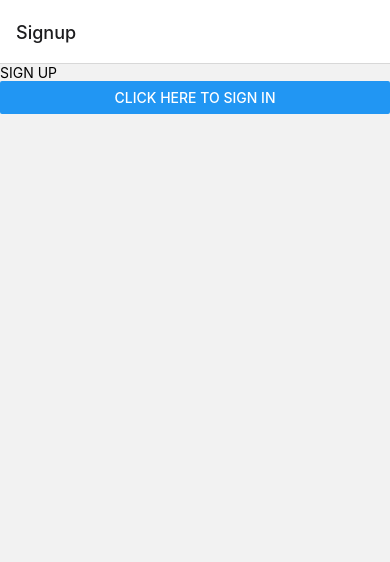
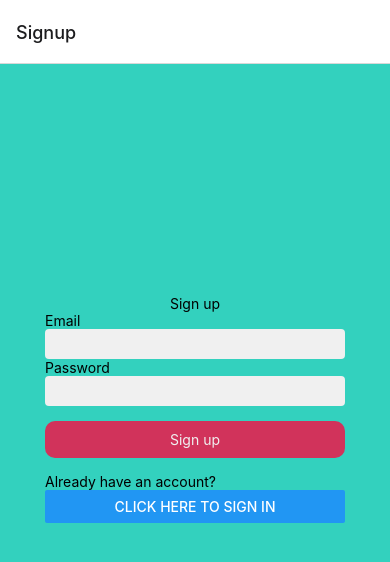
Before and after one commit to johannesmu/CrossPlat2, a React Native app: screen /Signup in a window 390 px wide. Shown: the top 562 px of the page. Built offline with nearby package versions, Linux system fonts and the light colour scheme.

Commit message:
added views and theme colours

```diff
--- a/components/Signin.js
+++ b/components/Signin.js
@@ -1,10 +1,63 @@
 import React from 'react';
-import { View, Text } from "react-native";
+import { View, Text, StyleSheet, Button, TextInput, TouchableOpacity, KeyboardAvoidingView, Platform } from "react-native";
+import { useNavigation } from '@react-navigation/native';
+import { ThemeColours } from './ThemeColours';
 
 export function Signin (props){
-    return(
-        <View>
-            <Text>SIGN IN</Text>
+
+    const navigation = useNavigation()
+
+    return (
+      <View style={styles.container}>
+        <Text>Sign up</Text>
+        <KeyboardAvoidingView
+          behavior={Platform.OS === "ios" ? "padding" : "height"}
+        >
+        <View style={styles.inner}>
+          <Text>Email</Text>
+          <TextInput style={styles.input} />
+          <Text>Password</Text>
+          <TextInput style={styles.input} />
+          <TouchableOpacity style={styles.button}>
+            <Text style={styles.buttonText}>Sign up</Text>
+          </TouchableOpacity>
+          <Text>Already have an account?</Text>
+          <Button title="Click here to sign in" onPress={() => navigation.navigate("Signin")} />
         </View>
+        </KeyboardAvoidingView>
+
+      </View>
     )
-}
+  }
+
+  const styles = StyleSheet.create( {
+    input: {
+      backgroundColor: ThemeColours.cultured,
+      fontSize: 16,
+      padding: 5,
+      borderRadius: 4,
+    },
+    button: {
+      marginVertical: 15,
+      backgroundColor: ThemeColours.cerise,
+      padding: 10,
+      borderRadius: 10,
+    },
+    container: {
+      flex: 1,
+      backgroundColor: ThemeColours.turquoise,
+      justifyContent: 'center',
+      alignItems: 'center'
+    },
+    buttonText: {
+      color: ThemeColours.cultured,
+      textAlign: 'center',
+    },
+    inner: {
+      width: 300,
+      marginBottom: 90,
+    },
+    kb: {
+      flex: 1,
+    }
+  })
--- a/components/Signup.js
+++ b/components/Signup.js
@@ -1,16 +1,63 @@
 import React from 'react';
-import { View, Text, StyleSheet, Button } from "react-native";
+import { View, Text, StyleSheet, Button, TextInput, TouchableOpacity, KeyboardAvoidingView, Platform } from "react-native";
 import {useNavigation} from '@react-navigation/native';
+import { ThemeColours } from './ThemeColours';
 
-
-export function Signup (props){
+export function Signup(props) {
 
     const navigation = useNavigation()
 
-    return(
-        <View>
-            <Text>SIGN UP</Text>
-            <Button title="Click here to sign in" onPress={ () => navigation.navigate('Signin')} />
+    return (
+      <View style={styles.container}>
+        <Text>Sign up</Text>
+        <KeyboardAvoidingView
+          behavior={Platform.OS === "ios" ? "padding" : "height"}
+        >
+        <View style={styles.inner}>
+          <Text>Email</Text>
+          <TextInput style={styles.input} />
+          <Text>Password</Text>
+          <TextInput style={styles.input} />
+          <TouchableOpacity style={styles.button}>
+            <Text style={styles.buttonText}>Sign up</Text>
+          </TouchableOpacity>
+          <Text>Already have an account?</Text>
+          <Button title="Click here to sign in" onPress={() => navigation.navigate("Signin")} />
         </View>
+        </KeyboardAvoidingView>
+
+      </View>
     )
-}
+  }
+
+  const styles = StyleSheet.create( {
+    input: {
+      backgroundColor: ThemeColours.cultured,
+      fontSize: 16,
+      padding: 5,
+      borderRadius: 4,
+    },
+    button: {
+      marginVertical: 15,
+      backgroundColor: ThemeColours.cerise,
+      padding: 10,
+      borderRadius: 10,
+    },
+    container: {
+      flex: 1,
+      backgroundColor: ThemeColours.turquoise,
+      justifyContent: 'center',
+      alignItems: 'center'
+    },
+    buttonText: {
+      color: ThemeColours.cultured,
+      textAlign: 'center',
+    },
+    inner: {
+      width: 300,
+      marginBottom: 90,
+    },
+    kb: {
+      flex: 1,
+    }
+  })
--- /dev/null
+++ b/components/ThemeColours.js
@@ -0,0 +1,7 @@
+export const ThemeColours = {
+    cultured: 'hsla(0, 0%, 94%, 1)',
+    cerulean: 'hsla(228, 63%, 51%, 1)',
+    turquoise: 'hsla(173, 63%, 51%, 1)',
+    black: 'hsla(0, 0%, 3%, 1)',
+    cerise: 'hsla(345, 63%, 51%, 1)',
+  }
```
Also changed, not shown: components/AuthForm.js (added, +22 -0 lines).
